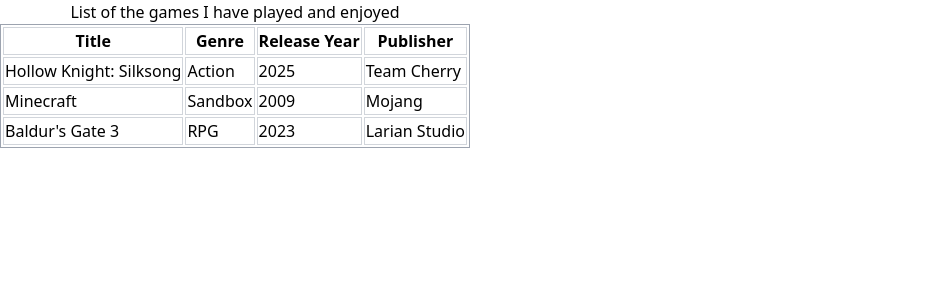
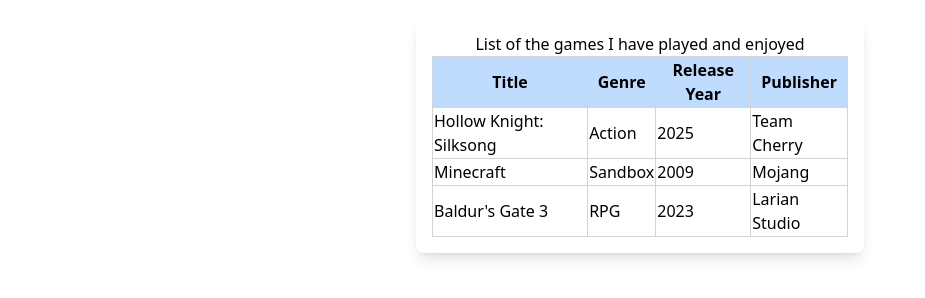
Before and after one commit to Monodia3007/IWD-Projects-S312742, a plain HTML site: page in-class/evidence/table.html in a window 1280 px wide. Shown: the whole page, without its empty margins (0-925 px from the left). Drawn offline with nearby package versions, Linux system fonts and the light colour scheme.

Commit message:
feat(evidence): enhance table styling and layout with TailwindCSS

```diff
--- a/in-class/evidence/table.html
+++ b/in-class/evidence/table.html
@@ -3,20 +3,21 @@
 <head>
     <title>Evidence</title>
     <meta charset="UTF-8">
-    <meta name="viewport" content="width=device-width, initial-scale=1, maximum-scale=1.0, user-scalable=no">
+    <meta content="width=device-width, initial-scale=1, maximum-scale=1.0, user-scalable=no" name="viewport">
     <script src="https://cdn.tailwindcss.com"></script>
 </head>
 <body>
-        <table class="table-auto border-separate border border-gray-400 md:border-separate">
+<div class="container mx-auto px-4 py-4 space-y-4 shadow-lg rounded-lg bg-warm-gray-50 max-w-md my-4">
+    <table class="table-auto border border-gray-400 w-full">
         <caption class="caption-top">
             List of the games I have played and enjoyed
         </caption>
         <thead>
-            <tr>
-                <th class="border border-gray-300">Title</th>
-                <th class="border border-gray-300">Genre</th>
-                <th class="border border-gray-300">Release Year</th>
-                <th class="border border-gray-300">Publisher</th>
+        <tr class="bg-blue-200">
+            <th class="border border-gray-300 font-semibold">Title</th>
+            <th class="border border-gray-300 font-semibold">Genre</th>
+            <th class="border border-gray-300 font-semibold">Release Year</th>
+            <th class="border border-gray-300 font-semibold">Publisher</th>
         </tr>
         </thead>
         <tbody>
@@ -40,5 +41,6 @@
         </tr>
         </tbody>
     </table>
+</div>
 </body>
 </html>
```
Lines whose indentation alone changed are shown as unchanged.
